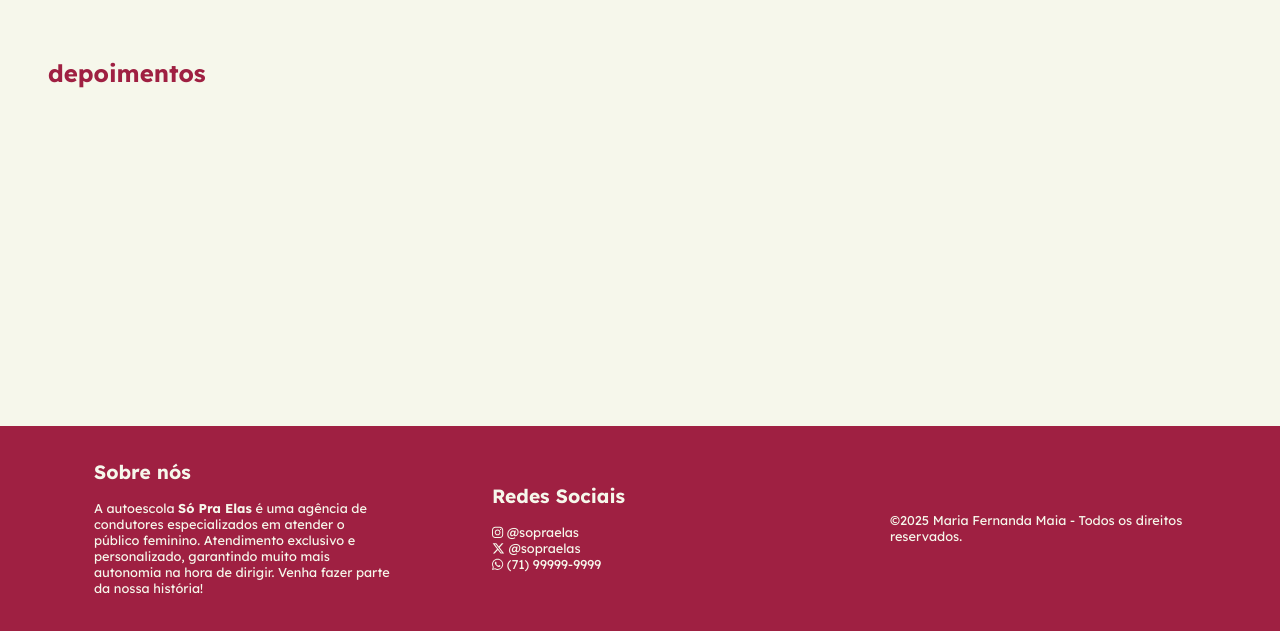
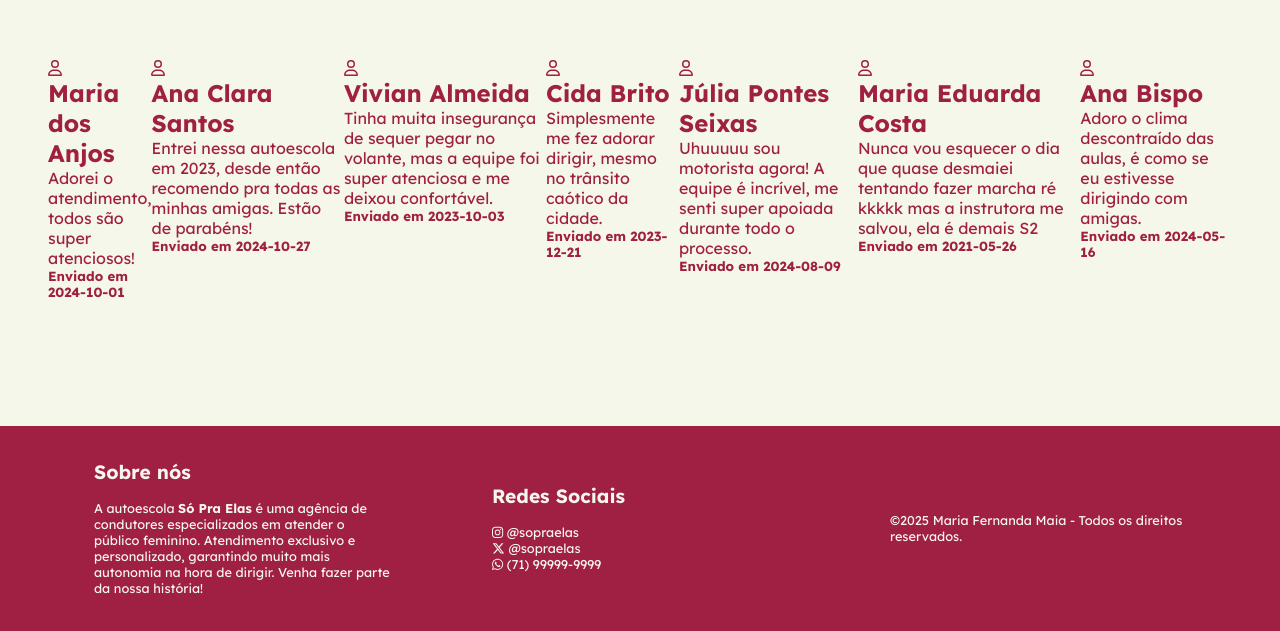
Before and after one commit to mafenandaup/so-pra-elas, a React (Vite) app in the folder spe-client/: page / in a window 1280 px wide. Shown: the part 1974-2605 px from the top of the page. Built offline with nearby package versions, Linux system fonts and the light colour scheme.

Commit message:
feat: map depoimentos

```diff
--- a/spe-client/src/pages/depoimentos/Depoimento.tsx
+++ b/spe-client/src/pages/depoimentos/Depoimento.tsx
@@ -1,9 +1,21 @@
+import { FontAwesomeIcon } from '@fortawesome/react-fontawesome'
+import '../../styles/depoimentos.css'
+import { faUser } from '@fortawesome/free-regular-svg-icons'
 
-const Depoimento = () => {
+interface DepoimentoProps {
+  nome: string; // explicitando diretamente o tipo como string em TS
+  text: string;
+  date: string;
+}
+
+const Depoimento = ({nome, text, date}: DepoimentoProps) => {
   return (
-    <div>
-
-    </div>
+      <div className="depoimento-element">
+      <div className="depoimento-icon"><FontAwesomeIcon icon={faUser}/></div>
+      <h1>{nome}</h1>
+      <p>{text}</p>
+      <h5>Enviado em {date}</h5>
+      </div>
   )
 }
 
--- a/spe-client/src/pages/depoimentos/Depoimentos.tsx
+++ b/spe-client/src/pages/depoimentos/Depoimentos.tsx
@@ -1,10 +1,16 @@
-
+import Depoimento from "./Depoimento"
+import { depoimentos } from '../depoimentos/depoimentos.json'
+import '../../styles/depoimentos.css'
 
 const Depoimentos = () => {
   return (
     <>
       <section className="content-section" id="depoimentos">
-           <h1>depoimentos</h1>
+        <div className="depoimentos-contain">
+              {depoimentos.map((depoimento) => (
+           <Depoimento key={depoimento.nome} nome={depoimento.nome} text={depoimento.text} date={depoimento.date} />
+        ))}
+        </div>
       </section>
     </>
   )
--- a/spe-client/src/pages/depoimentos/depoimentos.json
+++ b/spe-client/src/pages/depoimentos/depoimentos.json
@@ -1,37 +1,37 @@
 {
     "depoimentos": [
         {
-        "name": "Maria dos Anjos",
+        "nome": "Maria dos Anjos",
         "text": "Adorei o atendimento, todos são super atenciosos!",
         "date": "2024-10-01"
         },
         {
-        "name": "Ana Clara Santos",
+        "nome": "Ana Clara Santos",
         "text": "Entrei nessa autoescola em 2023, desde então recomendo pra todas as minhas amigas. Estão de parabéns!",
         "date": "2024-10-27"
         },
            {
-        "name": "Vivian Almeida",
+        "nome": "Vivian Almeida",
         "text": "Tinha muita insegurança de sequer pegar no volante, mas a equipe foi super atenciosa e me deixou confortável.",
         "date": "2023-10-03"
         },
            {
-        "name": "Cida Brito",
+        "nome": "Cida Brito",
         "text": "Simplesmente me fez adorar dirigir, mesmo no trânsito caótico da cidade.",
         "date": "2023-12-21"
         },
            {
-        "name": "Júlia Pontes Seixas",
+        "nome": "Júlia Pontes Seixas",
         "text": "Uhuuuuu sou motorista agora! A equipe é incrível, me senti super apoiada durante todo o processo.",
         "date": "2024-08-09"
         },
            {
-        "name": "Maria Eduarda Costa",
+        "nome": "Maria Eduarda Costa",
         "text": "Nunca vou esquecer o dia que quase desmaiei tentando fazer marcha ré kkkkk mas a instrutora me salvou, ela é demais S2",
         "date": "2021-05-26"
         },
            {
-        "name": "Ana Bispo",
+        "nome": "Ana Bispo",
         "text": "Adoro o clima descontraído das aulas, é como se eu estivesse dirigindo com amigas.",
         "date": "2024-05-16"
         }
--- /dev/null
+++ b/spe-client/src/styles/depoimentos.css
@@ -0,0 +1,16 @@
+:root {
+  --black: #030301ff;
+  --chocolate-cosmos: #511222ff;
+  --amaranth-purple: #9f2042ff;
+  --ivory: #f6f7ebff;
+  --tea-rose-red: #f5cecdff;
+  --cherry-blossom-pink: #f4a5aeff;
+  --puce: #ce7e96ff;
+  --china-rose: #a8577eff;
+}
+
+.depoimentos-contain{
+    display: flex;
+    flex-direction: row;
+    justify-content: center;
+}
```
Also changed, not shown: spe-client/src/pages/serviços/Servico.tsx (+25 -0 lines).
